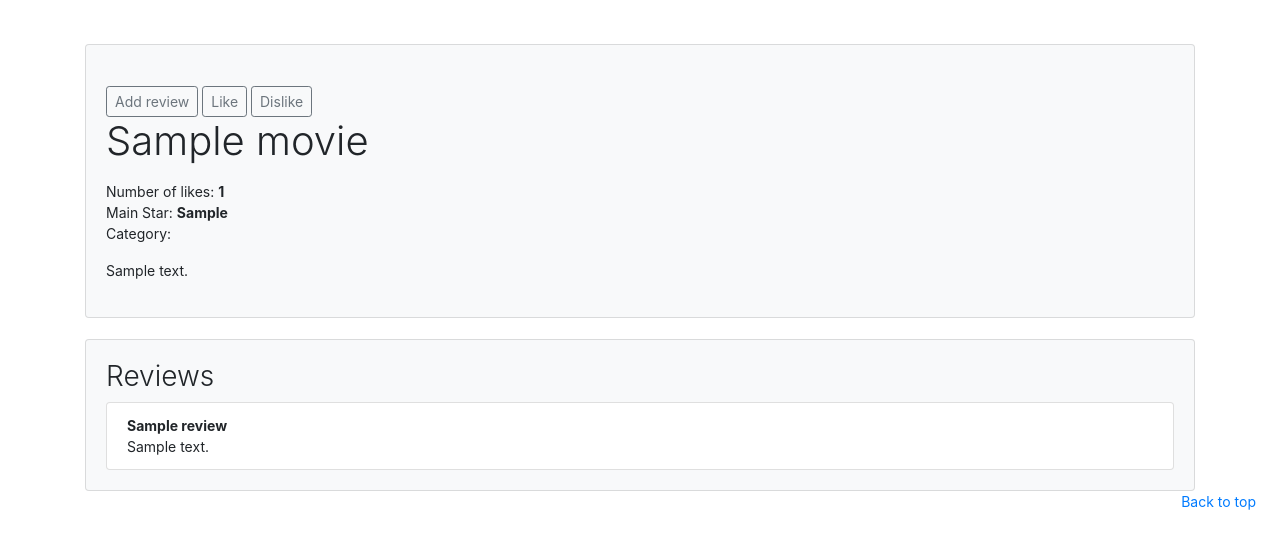
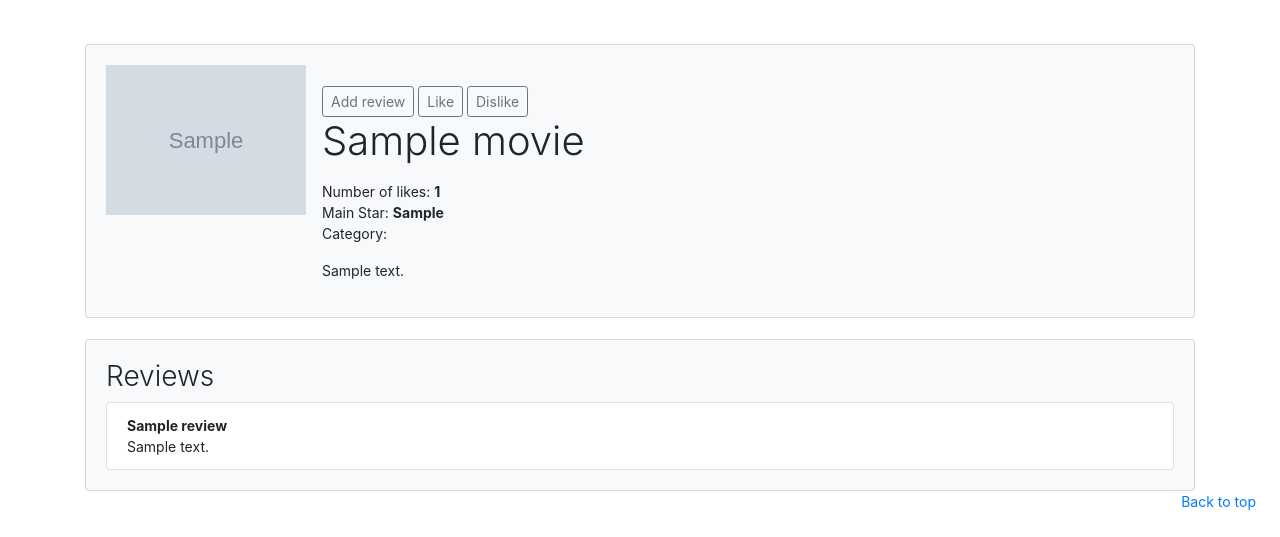
Before and after one commit to rorybhunter/WAD2_Group_2E, a Django app: a page that uses templates/RaisinRatings/movie.html in a window 1280 px wide. Shown: the part 56-593 px from the top of the page. Run offline with Django 4.2, Linux system fonts and the light colour scheme; tables that the repository leaves empty hold one stand-in row (values such as "Sample post"); grey boxes marked "Sample" are stand-in pictures; some libraries are stand-ins or nearby versions.

Commit message:
added movie posters!

```diff
--- a/templates/RaisinRatings/index.html
+++ b/templates/RaisinRatings/index.html
@@ -45,6 +45,7 @@
                             <ul class="list-group">
                             {% for movie in movies %}
                                 <li class="list-group-item list-group-item-action d-flex justify-content-between align-items-center">
+                                    <img class="mr-3" alt="{{movie.movie_name}}'s movie poster" width="75" src="{{ MEDIA_URL }}{{ movie.poster }}">
                                     <a class="text-dark" style="display:block;height:100%;width:100%;text-decoration:none" href="{% url 'RaisinRatings:show_movie' movie.slug %}">{{ movie.movie_name }}</a>
                                     <span class="badge badge-secondary badge-pill">{{ movie.likes}} likes</span>
                                 </li>
--- a/templates/RaisinRatings/movie.html
+++ b/templates/RaisinRatings/movie.html
@@ -11,7 +11,9 @@
         <div class="col-md-12">
             <div class="card mb-6 bg-light">
                 <div class="card-body ">
-                    <div>
+                    <div class="media">
+                        <img class="mr-3" alt="{{movie.movie_name}}'s movie poster" width="200" src="{{ MEDIA_URL }}{{ movie.poster }}">
+                        <div class="media-body">
                             <br />
                             <a class="btn btn-outline-secondary btn-sm" role="button" href="{% url 'RaisinRatings:add_review' movie.slug %}">Add review</a>
                             <a class="btn btn-outline-secondary btn-sm" role="button"href="{% url 'RaisinRatings:like' movie.slug %}">
@@ -23,7 +25,6 @@
                                 Dislike
                             </a>
                             <h1 class="font-weight-light">{{ movie.movie_name }}</h1>
-                    </div>
                             <p>
                                 <div>Number of likes: <strong>{{ likes }}</strong></div>
                                 <div>Main Star: <strong>{{ movie.main_actor }}</strong></div>
@@ -32,6 +33,8 @@
                             <p>
                                 <div> {{movie.summary}} </div>
                             </p>
+                        </div>
+                    </div>
                 </div>
             </div>
         </div>
```
Also changed, not shown: templates/RaisinRatings/add_movie.html (+3 -4 lines), media/movie_posters/20210609_210459_3.jpg (deleted), media/movie_posters/Capture.PNG (deleted). Lines whose indentation alone changed are shown as unchanged.
